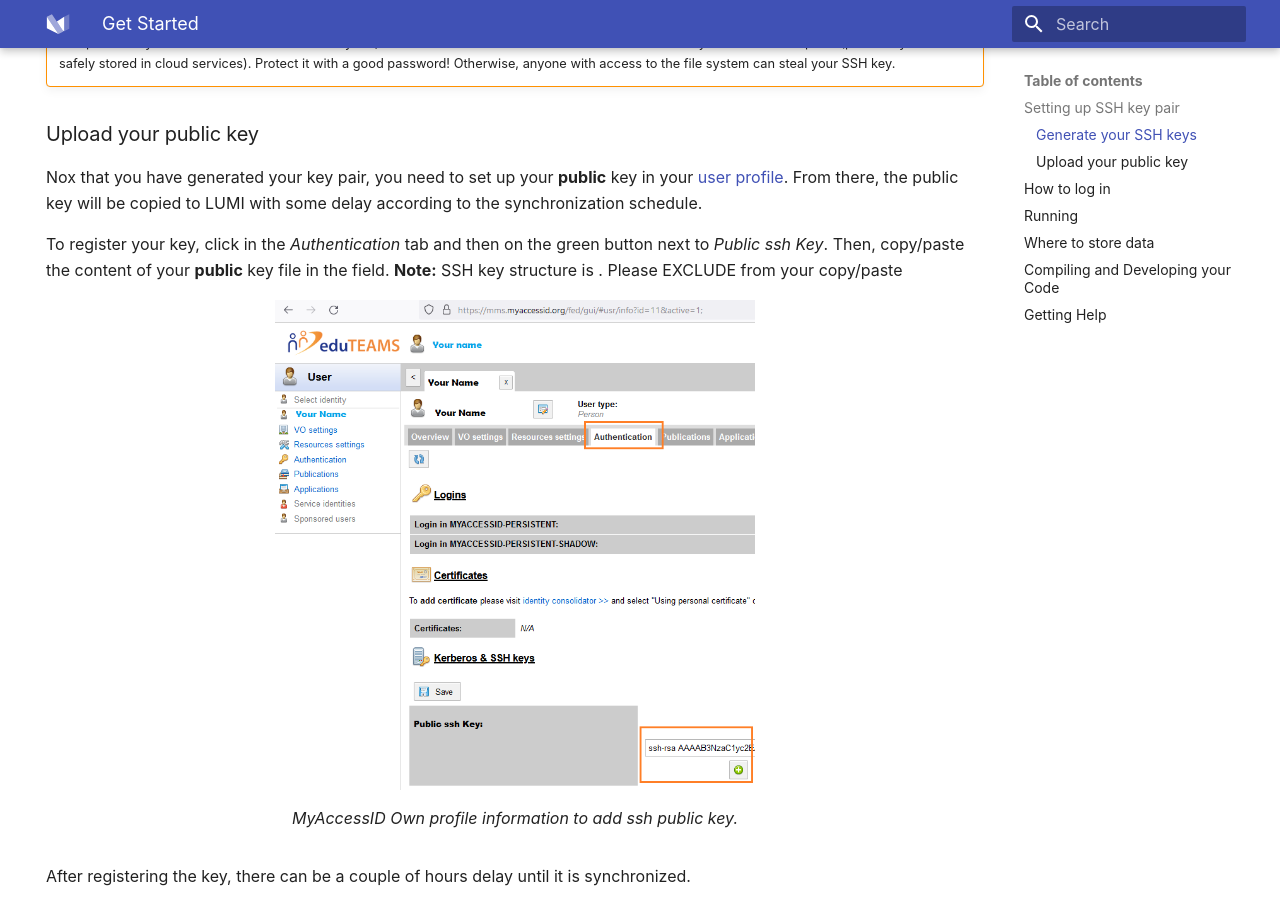
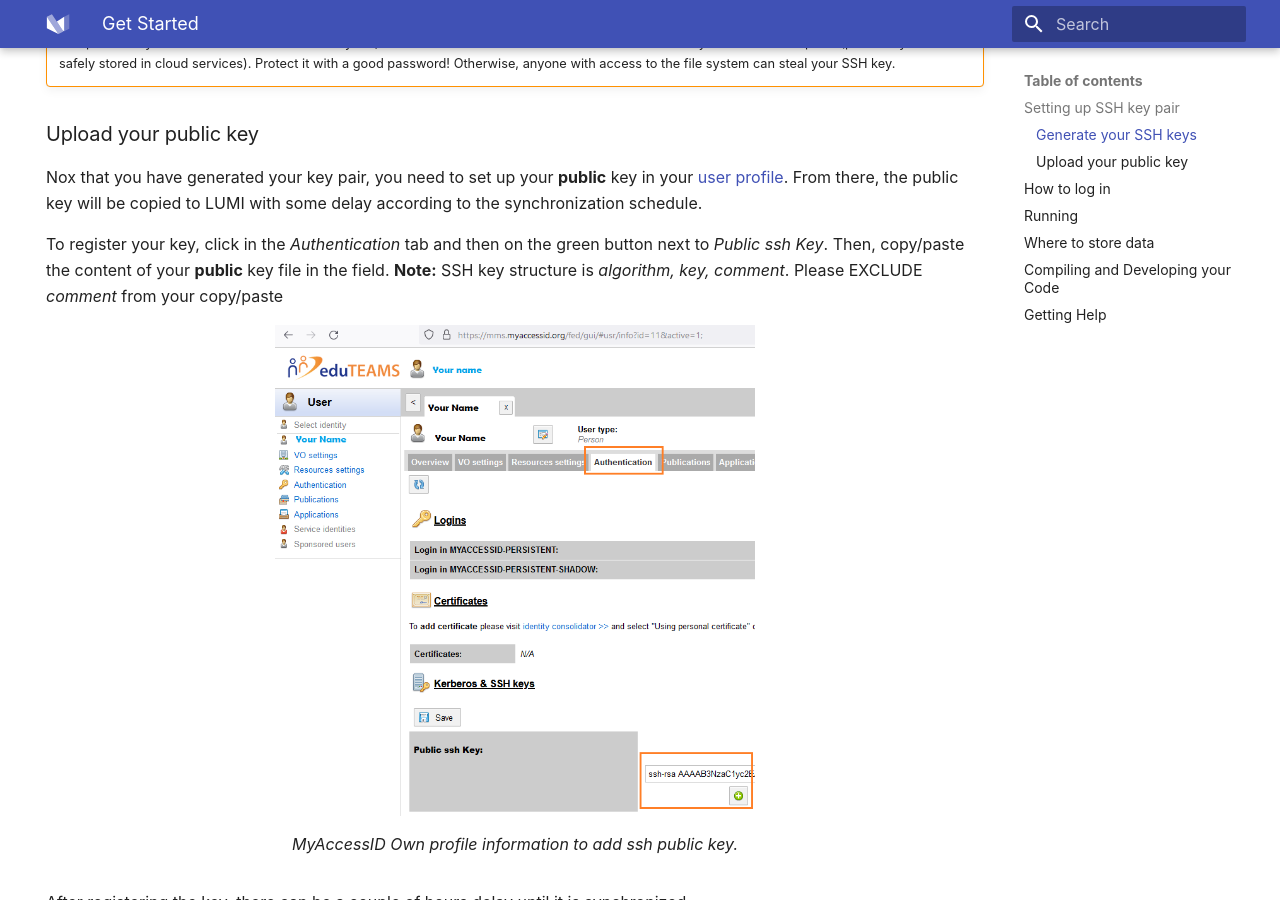
Before and after one commit to Lumi-supercomputer/lumi-userguide, an MkDocs documentation site: the page built from docs/firststeps/getstarted.md, in a window 1280 px wide and 900 px high, scrolled down 1932 px. Built offline with MkDocs 1.6.1 and Material for MkDocs 9.7.7, drawn with Linux system fonts in a browser that asks for light colours.

Commit message:
Update getstarted.md

```diff
--- a/docs/firststeps/getstarted.md
+++ b/docs/firststeps/getstarted.md
@@ -123,7 +123,7 @@ copied to LUMI with some delay according to the synchronization schedule.
 
 To register your key, click in the *Authentication* tab and then on the green
 button next to *Public ssh Key*. Then, copy/paste the content of your **public**
-key file in the field. **Note:** SSH key structure is <algorithm> <key> <comment>. Please EXCLUDE <comment> from your copy/paste
+key file in the field. **Note:** SSH key structure is *algorithm, key, comment*. Please EXCLUDE *comment* from your copy/paste
 
 <figure>
   <img
```
